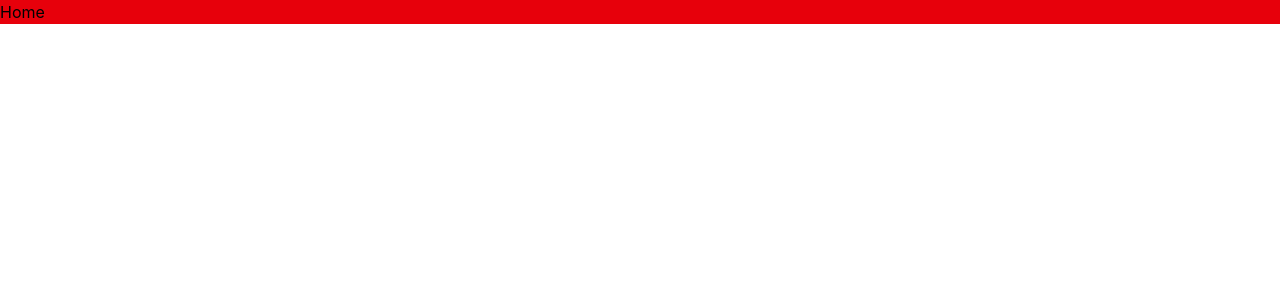
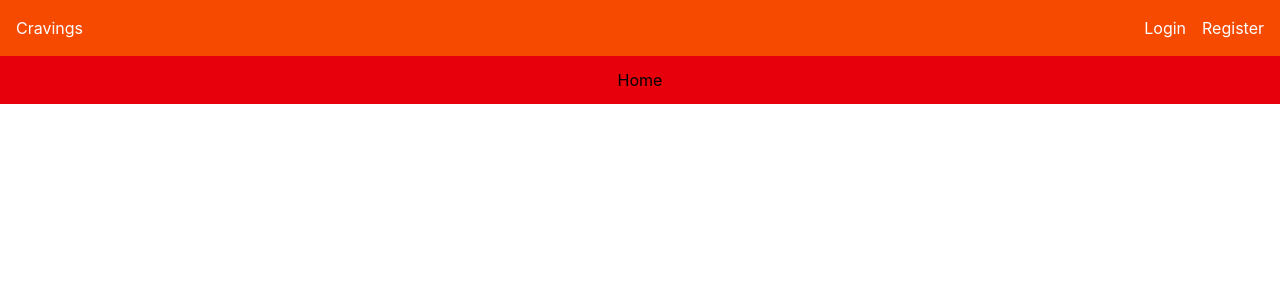
Before and after one commit to surajkourav-wq/Cravings, a React (Vite) app in the folder client/: page / in a window 1280 px wide. Shown: the top 300 px of the page. Built offline with nearby package versions, Linux system fonts and the light colour scheme.

Commit message:
feat: implement routing with Header component and enhance Home page styling

```diff
--- a/client/src/App.jsx
+++ b/client/src/App.jsx
@@ -1,10 +1,17 @@
 import React from 'react'
 import Home from './pages/Home'
+import { BrowserRouter, Routes, Route, Router} from 'react-router-dom'
+import Header from './components/Header'
 
 const App = () => {
   return (
     <>
-      <Home />
+      <BrowserRouter>
+      <Header />
+      <Routes>
+        <Route path='/' element={<Home />}/>
+      </Routes>
+      </BrowserRouter>
     </>
   )
 }
--- /dev/null
+++ b/client/src/components/Header.jsx
@@ -0,0 +1,18 @@
+import React from 'react'
+
+const Header = () => {
+  return (
+    <>
+    <div className='flex justify-between bg-orange-600 text-white p-4'>
+      <div>Cravings</div>
+
+      <div className='flex gap-4'>
+        <div>Login</div>
+        <div>Register</div>
+      </div>
+    </div>
+    </>
+  )
+}
+
+export default Header
--- a/client/src/pages/Home.jsx
+++ b/client/src/pages/Home.jsx
@@ -3,7 +3,7 @@ import React from 'react'
 const Home = () => {
   return (
     <>
-    <div className='bg-red-600'>
+    <div className='bg-red-600 flex justify-center align-middle p-3'>
       Home
     </div>
     </>
```
